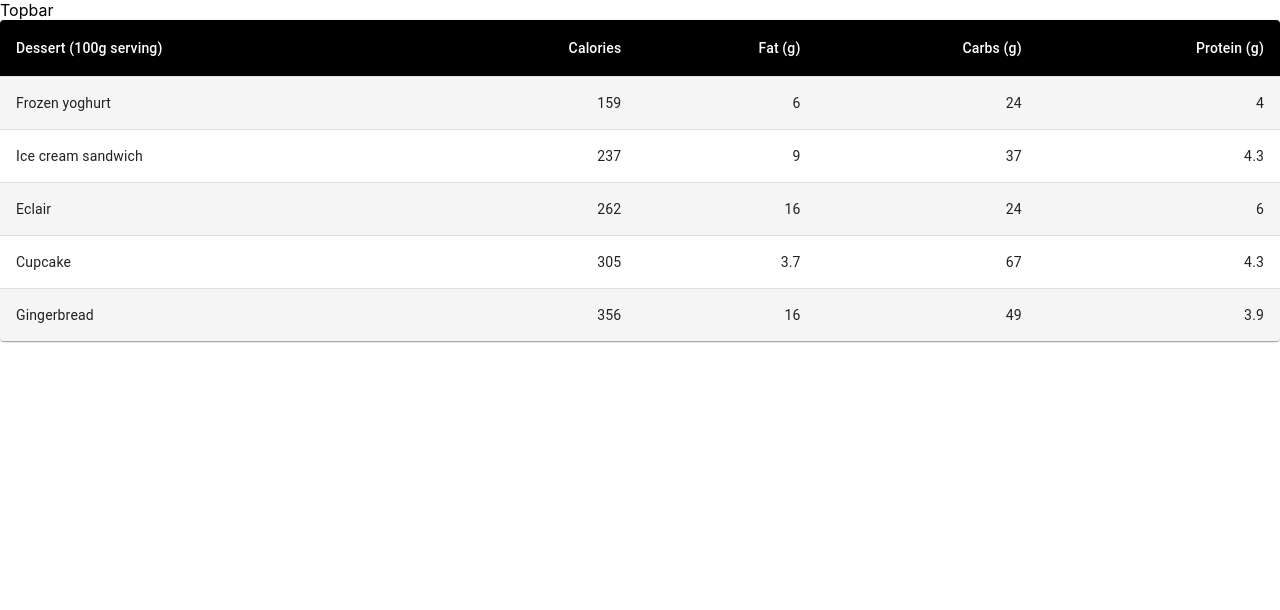
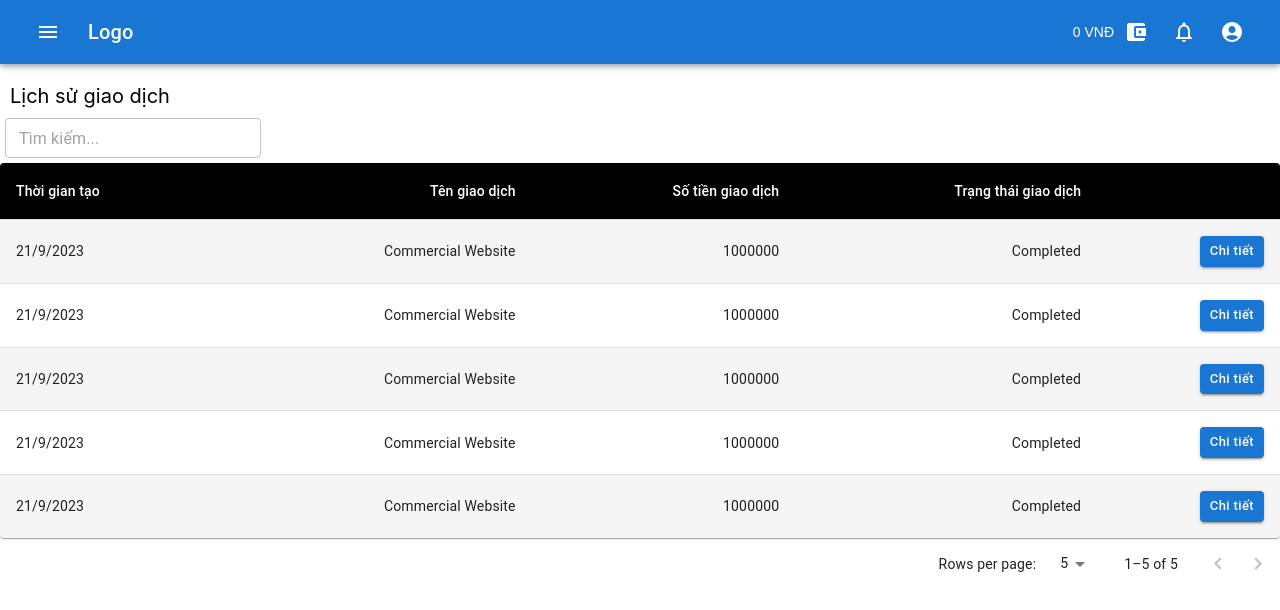
Before and after one commit to vuole/GDTG, a React (Create React App) app: page /transaction-history in a window 1280 px wide. Shown: the top 610 px of the page. Built offline with nearby package versions, Linux system fonts and the light colour scheme.

Commit message:
add transaction history page

```diff
--- a/src/components/TransactionHistory/THTopBar.tsx
+++ b/src/components/TransactionHistory/THTopBar.tsx
@@ -1,5 +1,71 @@
-const THTopBar = () => {
-    return <div>Topbar</div>
+import * as React from "react";
+import AppBar from "@mui/material/AppBar";
+import Box from "@mui/material/Box";
+import Toolbar from "@mui/material/Toolbar";
+import Typography from "@mui/material/Typography";
+import IconButton from "@mui/material/IconButton";
+import MenuIcon from "@mui/icons-material/Menu";
+import AccountCircle from "@mui/icons-material/AccountCircle";
+import MenuItem from "@mui/material/MenuItem";
+import Menu from "@mui/material/Menu";
+import NotificationsNoneIcon from "@mui/icons-material/NotificationsNone";
+import AccountBalanceWalletIcon from "@mui/icons-material/AccountBalanceWallet";
+
+export default function THTopBar() {
+  const [anchorEl, setAnchorEl] = React.useState<null | HTMLElement>(null);
+
+  const handleMenu = (event: React.MouseEvent<HTMLElement>) => {
+    setAnchorEl(event.currentTarget);
+  };
+
+  const handleClose = () => {
+    setAnchorEl(null);
+  };
+
+  return (
+    <Box sx={{ flexGrow: 1 }}>
+      <AppBar position="static">
+        <Toolbar>
+          <IconButton size="large" color="inherit" sx={{ mr: 2 }}>
+            <MenuIcon />
+          </IconButton>
+          <Typography variant="h6" component="div" sx={{ flexGrow: 1 }}>
+            Logo
+          </Typography>
+          <div>
+            <IconButton color="inherit" sx={{marginRight: "-10px"}}>
+              <div style={{fontSize: "14px"}}>0 VNĐ</div>
+            </IconButton>
+            <IconButton size="large" color="inherit">
+              <AccountBalanceWalletIcon />
+            </IconButton>
+            <IconButton size="large" color="inherit">
+              <NotificationsNoneIcon />
+            </IconButton>
+            <IconButton size="large" onClick={handleMenu} color="inherit">
+              <AccountCircle />
+            </IconButton>
+            <Menu
+              id="menu-appbar"
+              anchorEl={anchorEl}
+              anchorOrigin={{
+                vertical: "top",
+                horizontal: "right",
+              }}
+              keepMounted
+              transformOrigin={{
+                vertical: "top",
+                horizontal: "right",
+              }}
+              open={Boolean(anchorEl)}
+              onClose={handleClose}
+            >
+              <MenuItem onClick={handleClose}>Thông tin tài khoản</MenuItem>
+              <MenuItem onClick={handleClose}>Đăng xuất</MenuItem>
+            </Menu>
+          </div>
+        </Toolbar>
+      </AppBar>
+    </Box>
+  );
 }
-
-export default THTopBar;
--- a/src/components/TransactionHistory/TransactionHistory.tsx
+++ b/src/components/TransactionHistory/TransactionHistory.tsx
@@ -1,14 +1,18 @@
-import * as React from 'react';
-import { styled } from '@mui/material/styles';
-import Table from '@mui/material/Table';
-import TableBody from '@mui/material/TableBody';
-import TableCell, { tableCellClasses } from '@mui/material/TableCell';
-import TableContainer from '@mui/material/TableContainer';
-import TableHead from '@mui/material/TableHead';
-import TableRow from '@mui/material/TableRow';
-import Paper from '@mui/material/Paper';
+import * as React from "react";
+import { styled as styledMUI } from "@mui/material/styles";
+import Table from "@mui/material/Table";
+import TableBody from "@mui/material/TableBody";
+import TableCell, { tableCellClasses } from "@mui/material/TableCell";
+import TableContainer from "@mui/material/TableContainer";
+import TableHead from "@mui/material/TableHead";
+import TableRow from "@mui/material/TableRow";
+import Paper from "@mui/material/Paper";
+import styled from "styled-components";
+import Button from "@mui/material/Button";
+import TablePagination from "@mui/material/TablePagination";
+import TextField from "@mui/material/TextField";
 
-const StyledTableCell = styled(TableCell)(({ theme }) => ({
+const StyledTableCell = styledMUI(TableCell)(({ theme }) => ({
   [`&.${tableCellClasses.head}`]: {
     backgroundColor: theme.palette.common.black,
     color: theme.palette.common.white,
@@ -18,61 +22,107 @@ const StyledTableCell = styled(TableCell)(({ theme }) => ({
   },
 }));
 
-const StyledTableRow = styled(TableRow)(({ theme }) => ({
-  '&:nth-of-type(odd)': {
+const StyledTableRow = styledMUI(TableRow)(({ theme }) => ({
+  "&:nth-of-type(odd)": {
     backgroundColor: theme.palette.action.hover,
   },
   // hide last border
-  '&:last-child td, &:last-child th': {
+  "&:last-child td, &:last-child th": {
     border: 0,
   },
 }));
 
+const Title = styled.div`
+  font-size: 20px;
+  margin: 20px 10px 10px 10px;
+`;
+
 function createData(
+  date: string,
   name: string,
-  calories: number,
-  fat: number,
-  carbs: number,
-  protein: number,
+  amount: number,
+  status: string
 ) {
-  return { name, calories, fat, carbs, protein };
+  return { date, name, amount, status };
 }
 
 const rows = [
-  createData('Frozen yoghurt', 159, 6.0, 24, 4.0),
-  createData('Ice cream sandwich', 237, 9.0, 37, 4.3),
-  createData('Eclair', 262, 16.0, 24, 6.0),
-  createData('Cupcake', 305, 3.7, 67, 4.3),
-  createData('Gingerbread', 356, 16.0, 49, 3.9),
+  createData("21/9/2023", "Commercial Website", 1000000, "Completed"),
+  createData("21/9/2023", "Commercial Website", 1000000, "Completed"),
+  createData("21/9/2023", "Commercial Website", 1000000, "Completed"),
+  createData("21/9/2023", "Commercial Website", 1000000, "Completed"),
+  createData("21/9/2023", "Commercial Website", 1000000, "Completed"),
 ];
 
 export default function TransactionHistory() {
+  const [page, setPage] = React.useState(0);
+  const [rowsPerPage, setRowsPerPage] = React.useState(5);
+
+  const handleChangePage = (event: unknown, newPage: number) => {
+    setPage(newPage);
+  };
+
+  const handleChangeRowsPerPage = (
+    event: React.ChangeEvent<HTMLInputElement>
+  ) => {
+    setRowsPerPage(parseInt(event.target.value, 10));
+    setPage(0);
+  };
+
   return (
+    <>
+      <Title>Lịch sử giao dịch</Title>
+      <TextField
+        variant="outlined"
+        size="small"
+        sx={{ width: "20%", margin: "0 0 5px 5px" }}
+        placeholder="Tìm kiếm..."
+      />
       <TableContainer component={Paper}>
         <Table sx={{ minWidth: 700 }} aria-label="customized table">
           <TableHead>
             <TableRow>
-            <StyledTableCell>Dessert (100g serving)</StyledTableCell>
-            <StyledTableCell align="right">Calories</StyledTableCell>
-            <StyledTableCell align="right">Fat&nbsp;(g)</StyledTableCell>
-            <StyledTableCell align="right">Carbs&nbsp;(g)</StyledTableCell>
-            <StyledTableCell align="right">Protein&nbsp;(g)</StyledTableCell>
+              <StyledTableCell>Thời gian tạo</StyledTableCell>
+              <StyledTableCell align="right">Tên giao dịch</StyledTableCell>
+              <StyledTableCell align="right">Số tiền giao dịch</StyledTableCell>
+              <StyledTableCell align="right">
+                Trạng thái giao dịch
+              </StyledTableCell>
+              <StyledTableCell align="right"></StyledTableCell>
             </TableRow>
           </TableHead>
           <TableBody>
             {rows.map((row) => (
               <StyledTableRow key={row.name}>
                 <StyledTableCell component="th" scope="row">
-                {row.name}
+                  {row.date}
                 </StyledTableCell>
-              <StyledTableCell align="right">{row.calories}</StyledTableCell>
-              <StyledTableCell align="right">{row.fat}</StyledTableCell>
-              <StyledTableCell align="right">{row.carbs}</StyledTableCell>
-              <StyledTableCell align="right">{row.protein}</StyledTableCell>
+                <StyledTableCell align="right">{row.name}</StyledTableCell>
+                <StyledTableCell align="right">{row.amount}</StyledTableCell>
+                <StyledTableCell align="right">{row.status}</StyledTableCell>
+                <StyledTableCell align="right">
+                  <Button
+                    variant="contained"
+                    size="small"
+                    sx={{ textTransform: "unset" }}
+                  >
+                    Chi tiết
+                  </Button>
+                </StyledTableCell>
               </StyledTableRow>
             ))}
           </TableBody>
         </Table>
       </TableContainer>
+      <TablePagination
+        rowsPerPageOptions={[5, 10, 25]}
+        component="div"
+        count={rows.length}
+        rowsPerPage={rowsPerPage}
+        page={page}
+        onPageChange={handleChangePage}
+        onRowsPerPageChange={handleChangeRowsPerPage}
+      />
+    </>
   );
 }
```
Lines whose indentation alone changed are shown as unchanged.
